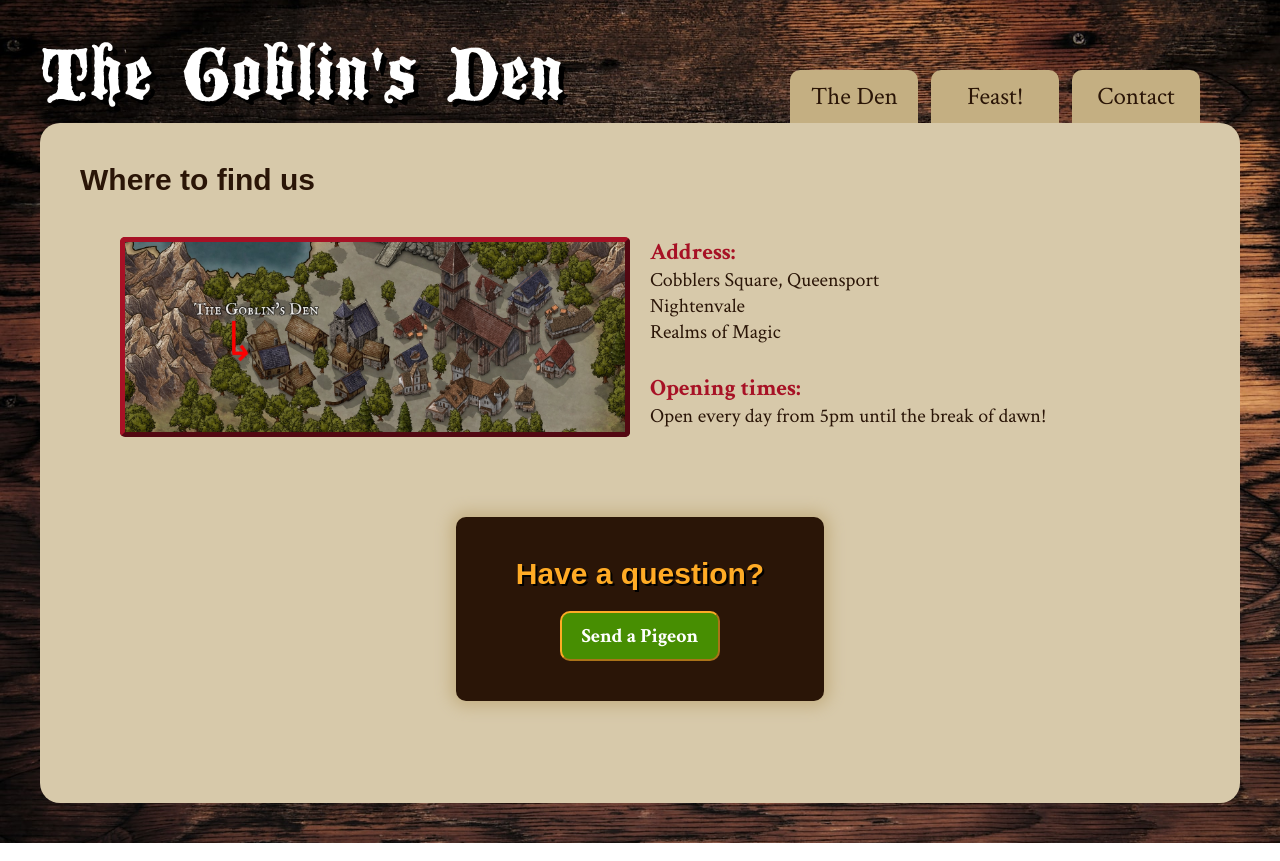
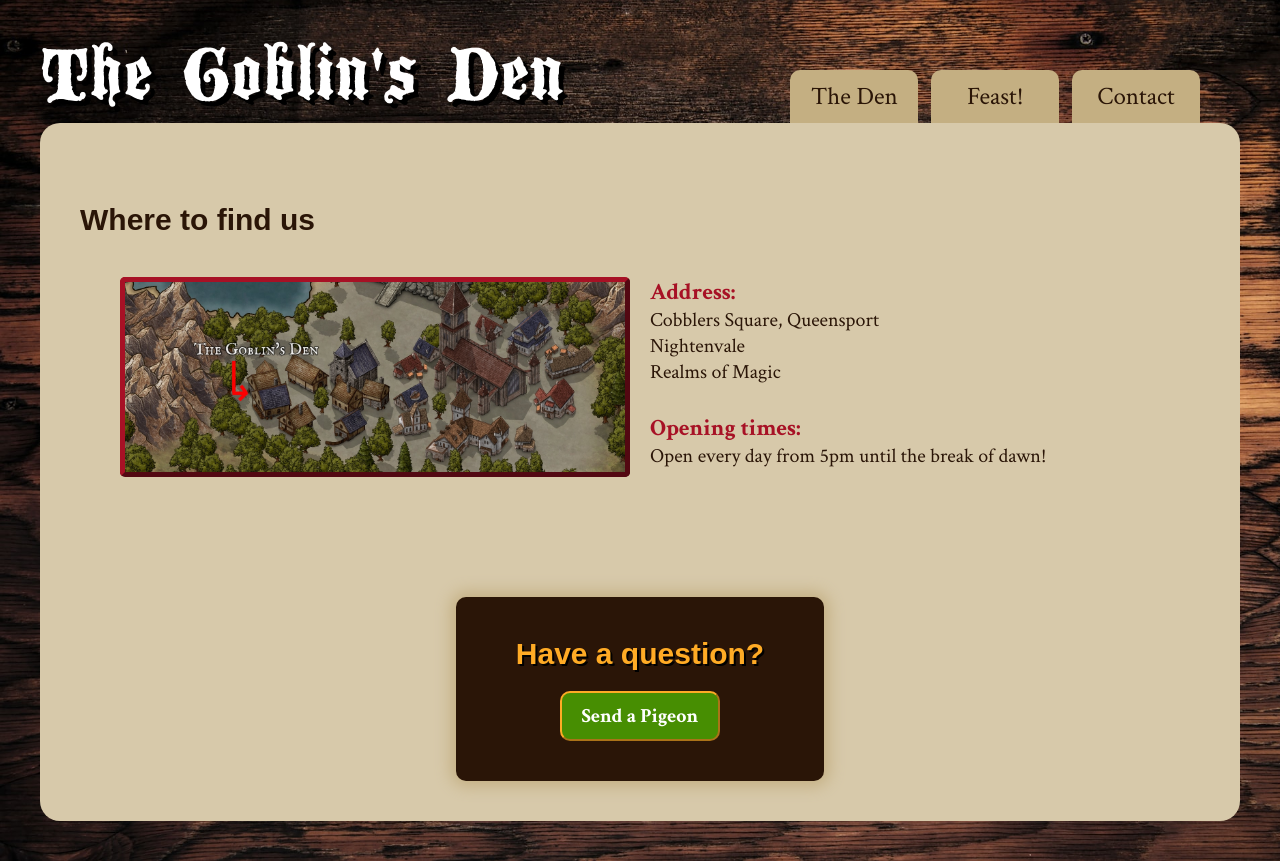
Before and after one commit to Roxanoel/restaurant-page, a website built with webpack: page dist/index.html in a window 1280 px wide. Built offline with Linux system fonts and the light colour scheme; files whose address does not match are found by name; a web font is replaced by a local one.

Commit message:
Improved spacing on contact page.

```diff
--- a/src/style.css
+++ b/src/style.css
@@ -275,12 +275,17 @@ h2 {
     color: white;
 }
 
+#map-container {
+    margin-top: 5vh;
+}
+
 .map-info-grid {
     display: grid;
     grid-template-columns: 1fr 1fr;
     grid-template-columns: 1fr 1fr;
 
     padding: 2rem;
+
 
     gap: 1rem;
 
@@ -316,6 +321,7 @@ h2 {
 .contact-card {
     align-self: end;
     justify-self: center;
+    margin-top: 5vh;
 
     background-color: var(--bistre);
 
```
Also changed, not shown: dist/main.js.
